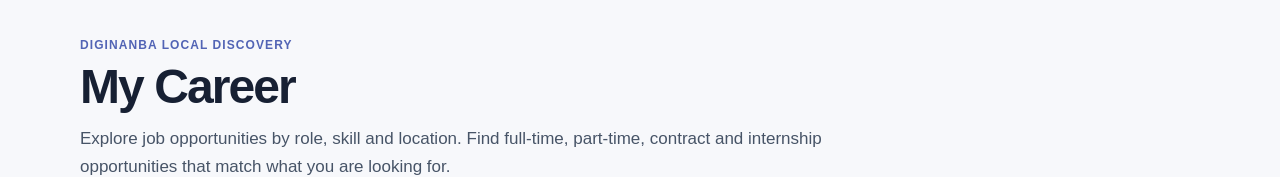
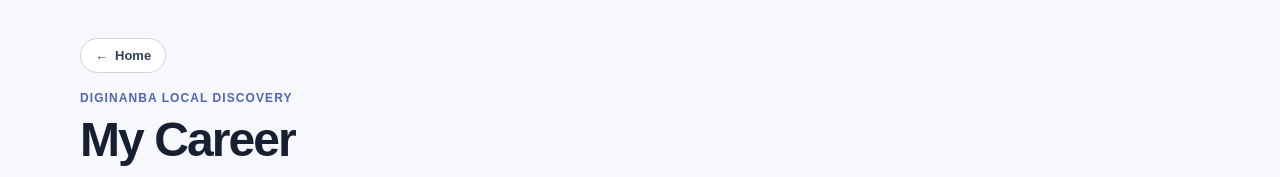
Before and after one commit to agnengineeringselectricals-crypto/diginanba, a Next.js app: page /career in a window 1280 px wide. Shown: the top 177 px of the page. Built offline with nearby package versions, Linux system fonts and the light colour scheme; no server answers; the database is empty.

Commit message:
Add home navigation to local discovery categories

```diff
--- a/components/CustomerDiscoveryPage.tsx
+++ b/components/CustomerDiscoveryPage.tsx
@@ -1,6 +1,7 @@
 'use client';
 
 import { useEffect, useState } from 'react';
+import HomeLink from '@/components/HomeLink';
 
 type Listing = { id: string; title: string; description?: string; category: string; priceAmount?: number | null; currency?: string | null; priceUnit?: string | null };
 type ShopOrProvider = { id: string; business_name?: string; display_name?: string; title?: string; company_name?: string; description?: string; specialty?: string; provider_type?: string; city?: string; district?: string; region?: string; locality?: string; salary_min?: number; salary_max?: number; salary_currency?: string; employment_type?: string; listings?: Listing[] };
@@ -49,6 +50,7 @@ export default function CustomerDiscoveryPage({ kind, title, intro, categories }
 
   return (
     <main style={{ maxWidth: 1160, margin: '0 auto', padding: '38px 20px 76px', color: '#172033' }}>
+      <HomeLink />
       <p style={{ margin: '0 0 9px', color: '#5264b5', fontSize: 12, fontWeight: 800, letterSpacing: '.09em', textTransform: 'uppercase' }}>DigiNanba local discovery</p>
       <h1 style={{ margin: '0 0 12px', fontSize: 'clamp(32px,5vw,48px)', lineHeight: 1.08, letterSpacing: '-.04em' }}>{title}</h1>
       <p style={{ maxWidth: 780, margin: 0, color: '#475467', fontSize: 17, lineHeight: 1.65 }}>{intro}</p>
```
